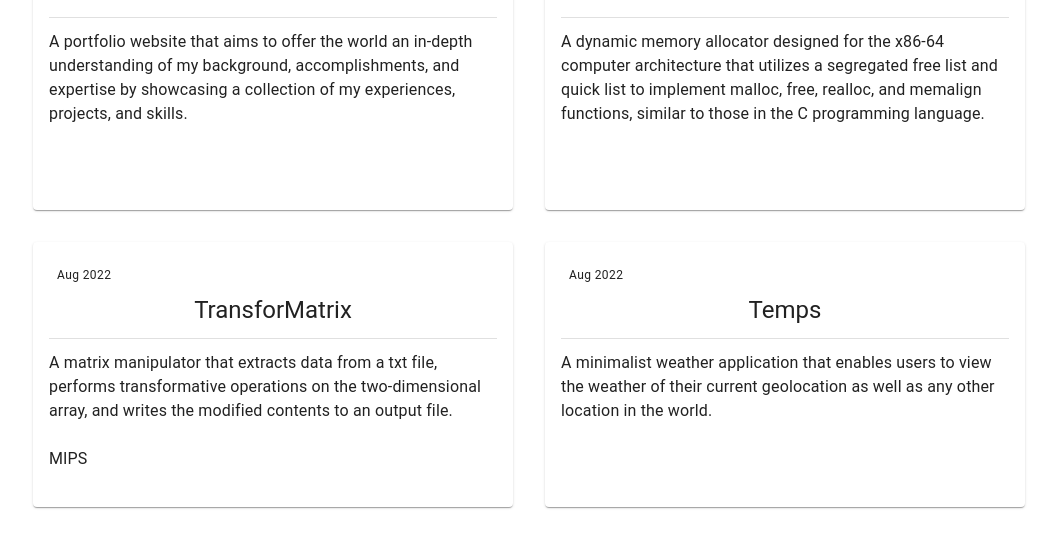
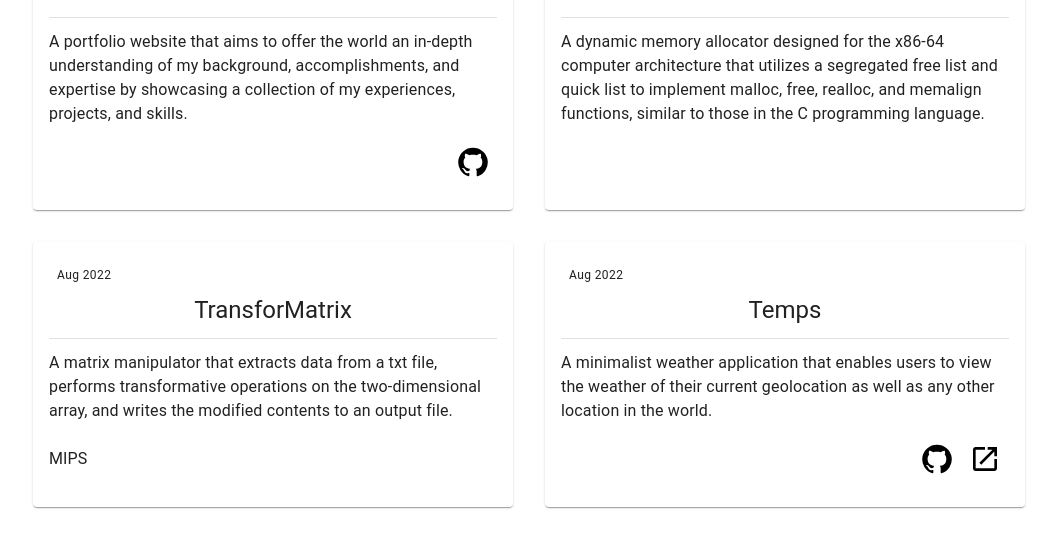
Before and after one commit to tiagowu/portfolio-website, a React (Create React App) app: page / in a window 1280 px wide. Shown: the part 2680-3213 px from the top of the page, without its empty margins (111-1168 px from the left). Built offline with nearby package versions, Linux system fonts and the light colour scheme; some icons are missing.

Commit message:
Update select projects with GitHub and demo links

```diff
--- a/src/data/projectsData.js
+++ b/src/data/projectsData.js
@@ -22,8 +22,8 @@ export const projectsData = [
       "A minimalist weather application that enables users to view the weather of their current geolocation as well as any other location in the world.",
     completedOn: "Aug 2022",
     technologies: ["CSS", "HTML", "JavaScript"],
-    githubLink: "",
-    demoLink: "",
+    githubLink: "https://github.com/tiagowu/weather-app",
+    demoLink: "https://tiagowu.github.io/weather-app",
   },
   {
     projectName: "TransforMatrix",
@@ -49,7 +49,7 @@ export const projectsData = [
       "A portfolio website that aims to offer the world an in-depth understanding of my background, accomplishments, and expertise by showcasing a collection of my experiences, projects, and skills.",
     completedOn: "In Progress",
     technologies: ["CSS", "HTML", "Javascript"],
-    githubLink: "",
+    githubLink: "https://github.com/tiagowu/portfolio-website",
     demoLink: "",
   },
 ];
```
